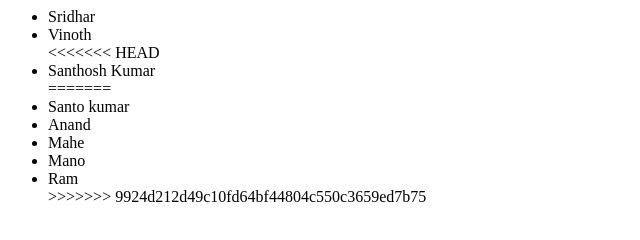
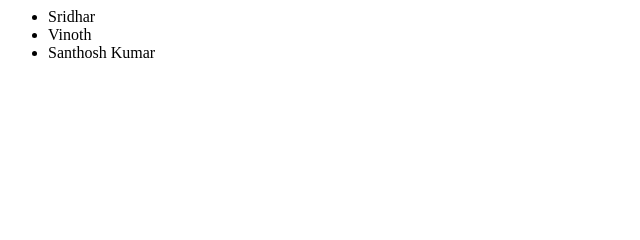
Before and after one commit to bvramkumar/newTest, a plain HTML site: page index.html in a window 1280 px wide. Shown: the whole page, without its empty margins (0-640 px from the left). Drawn offline with Linux system fonts and the light colour scheme.

Commit message:
removed li

```diff
--- a/index.html
+++ b/index.html
@@ -3,15 +3,7 @@
     <ul>
         <li>Sridhar</li>
         <li>Vinoth</li>
-<<<<<<< HEAD
         <li>Santhosh Kumar</li>
-=======
-            <li>Santo kumar</li>
-            <li>Anand</li>
-            <li>Mahe</li>
-            <li>Mano</li>
-            <li>Ram</li>
->>>>>>> 9924d212d49c10fd64bf44804c550c3659ed7b75
     </ul>
 </body>
 </html>
```
Lines whose indentation alone changed are shown as unchanged.
